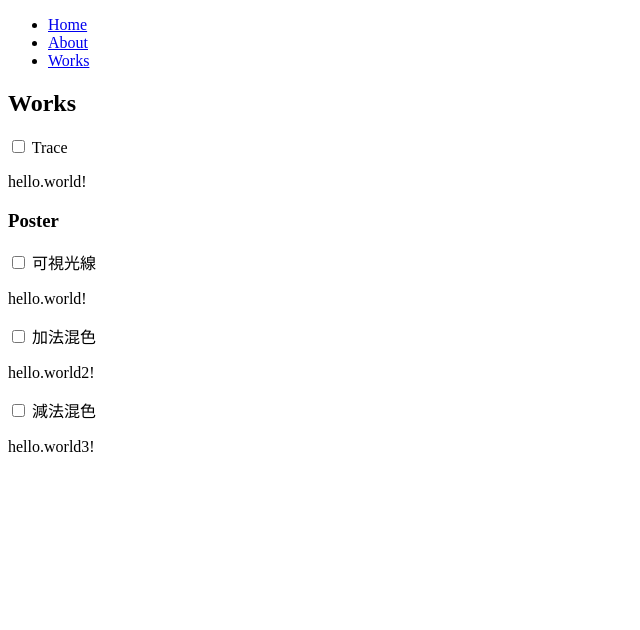
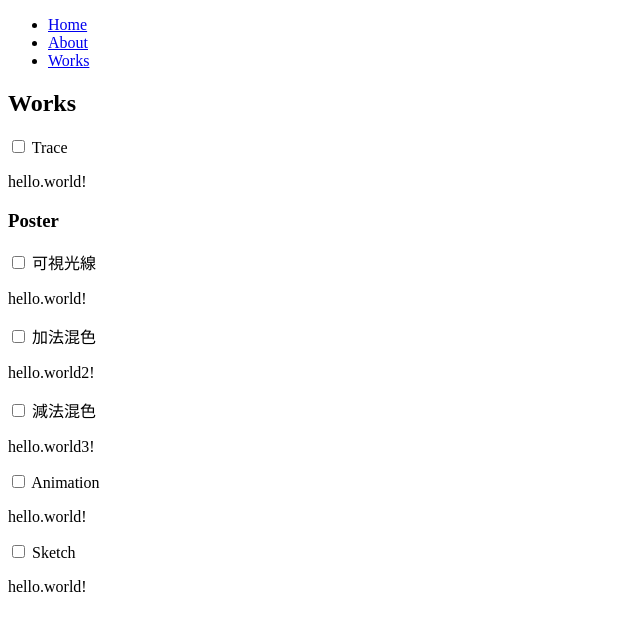
Before and after one commit to TakUMix21052/web-design-x21052, a plain HTML site: page works.html in a window 1280 px wide. Shown: the whole page, without its empty margins (0-640 px from the left). Drawn offline with Linux system fonts and the light colour scheme.

Commit message:
Update works.html

```diff
--- a/works.html
+++ b/works.html
@@ -47,5 +47,19 @@
             <p>hello.world3!</p>
         </div>
     </section>
+    <section class="animation">
+        <input id="acd-check1" class="acd-check" type="checkbox">
+        <label class="acd-label" for="acd-check1">Animation</label>
+        <div class="acd-content">
+            <p>hello.world!</p>
+        </div>
+    </section>
+    <section class="sketch">
+        <input id="acd-check1" class="acd-check" type="checkbox">
+        <label class="acd-label" for="acd-check1">Sketch</label>
+        <div class="acd-content">
+            <p>hello.world!</p>
+        </div>
+    </section>
 </body>
 </html>
```
